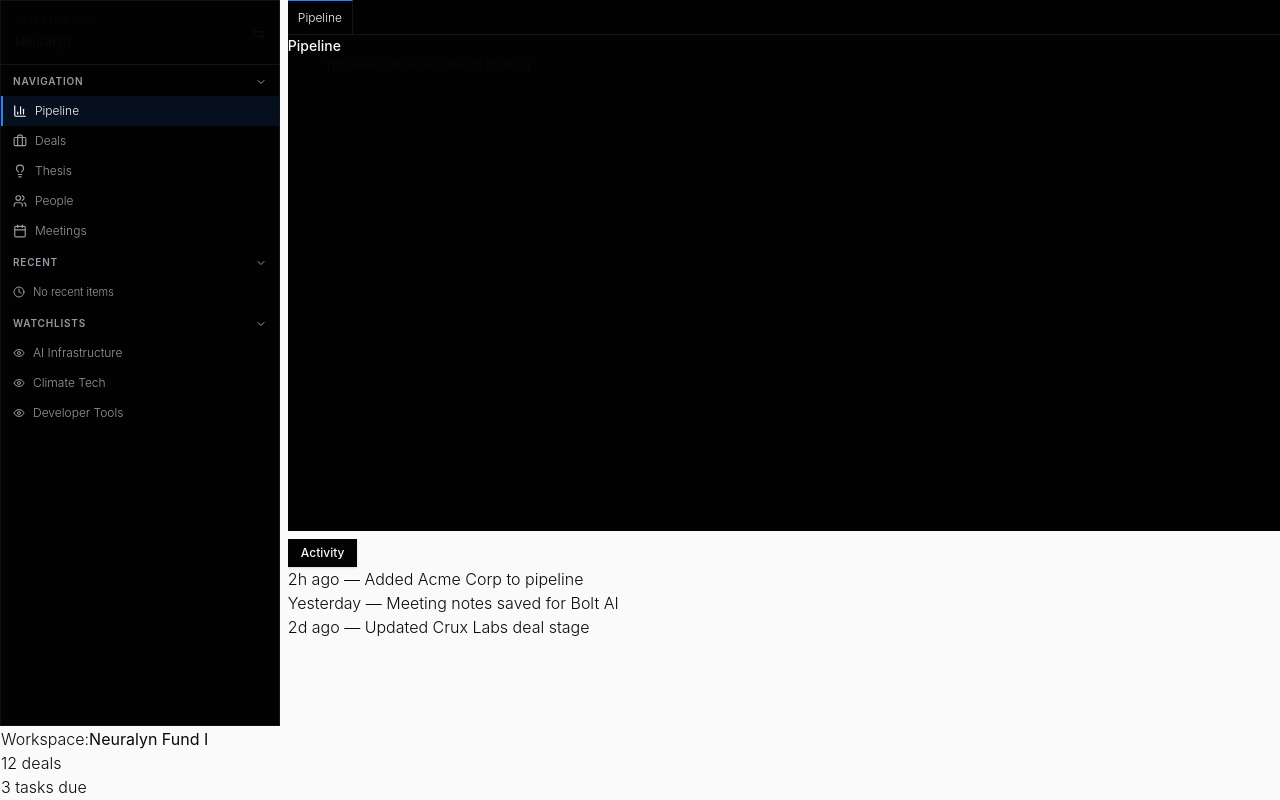
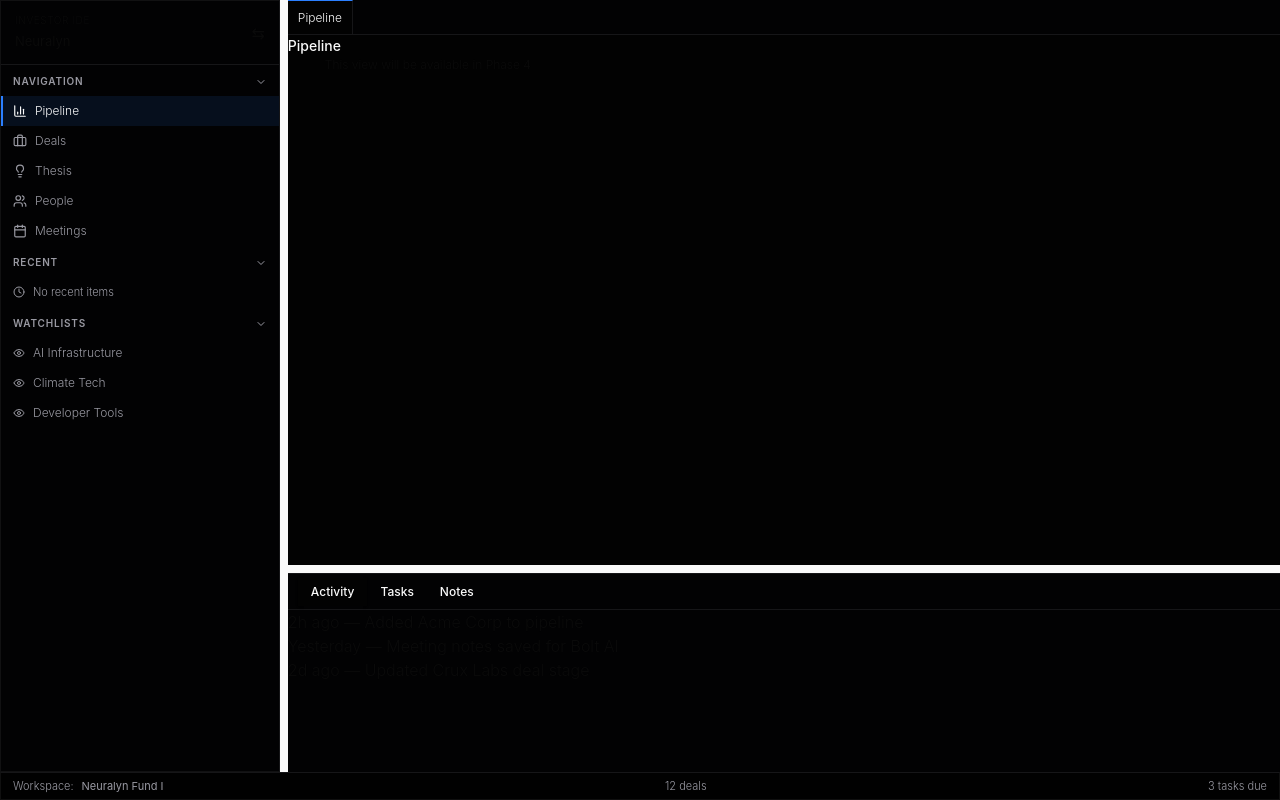
Before and after one commit to anjusinghn/cursor-for-investors, a React (Vite) app in the folder apps/desktop/: page / in a window 1280 px wide. Built offline with nearby package versions, Linux system fonts and the light colour scheme.

Commit message:
adjust shell.css after testing

```diff
--- a/apps/desktop/src/shell.css
+++ b/apps/desktop/src/shell.css
@@ -182,3 +182,64 @@
   background: oklch(1 0 0 / 0.1);
   color: var(--foreground);
 }
+
+.tab-body {
+  flex: 1;
+  overflow: auto;
+  min-height: 0;
+}
+
+.bottom-card {
+  height: 100%;
+  display: flex;
+  flex-direction: column;
+  background: oklch(0.09 0.002 286);
+  border-top: 1px solid var(--border);
+  overflow: hidden;
+}
+
+.panel-header {
+  display: flex;
+  align-items: center;
+  padding: 0 10px;
+  border-bottom: 1px solid var(--border);
+  flex-shrink: 0;
+  min-height: 36px;
+}
+
+.status-bar {
+  height: 28px;
+  display: flex;
+  align-items: center;
+  justify-content: space-between;
+  padding: 0 12px;
+  font-size: 11px;
+  background: oklch(0.07 0.002 286);
+  border-top: 1px solid var(--border);
+  flex-shrink: 0;
+}
+
+.status-cluster {
+  display: flex;
+  align-items: center;
+  gap: 8px;
+  color: var(--muted-foreground);
+}
+
+.modal-backdrop {
+  position: fixed;
+  inset: 0;
+  z-index: 50;
+  background: oklch(0 0 0 / 0.65);
+  backdrop-filter: blur(4px);
+  display: flex;
+  align-items: flex-start;
+  justify-content: center;
+  padding-top: 14vh;
+}
+
+.modal-panel {
+  width: 90vw;
+  max-width: 560px;
+  border-radius: 10px;
+  background: oklch(0.1 0.002 286);
```
